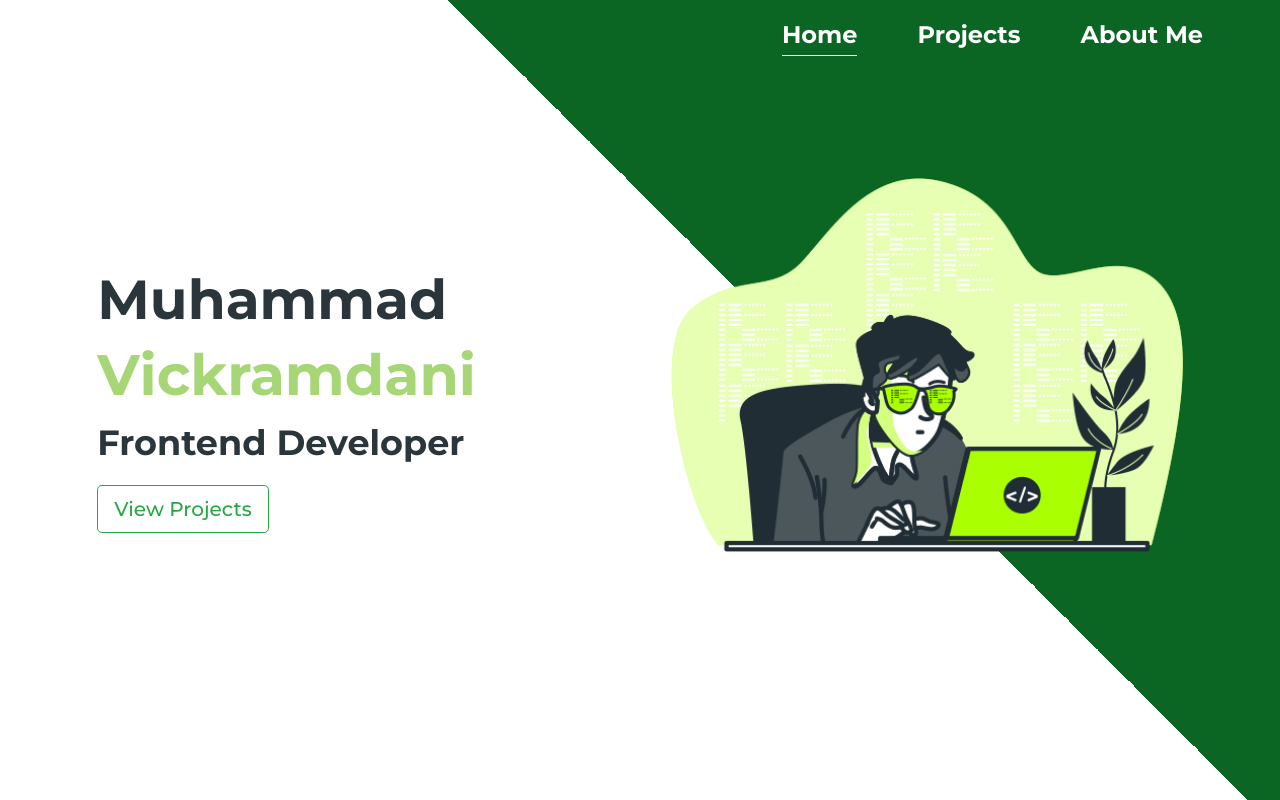
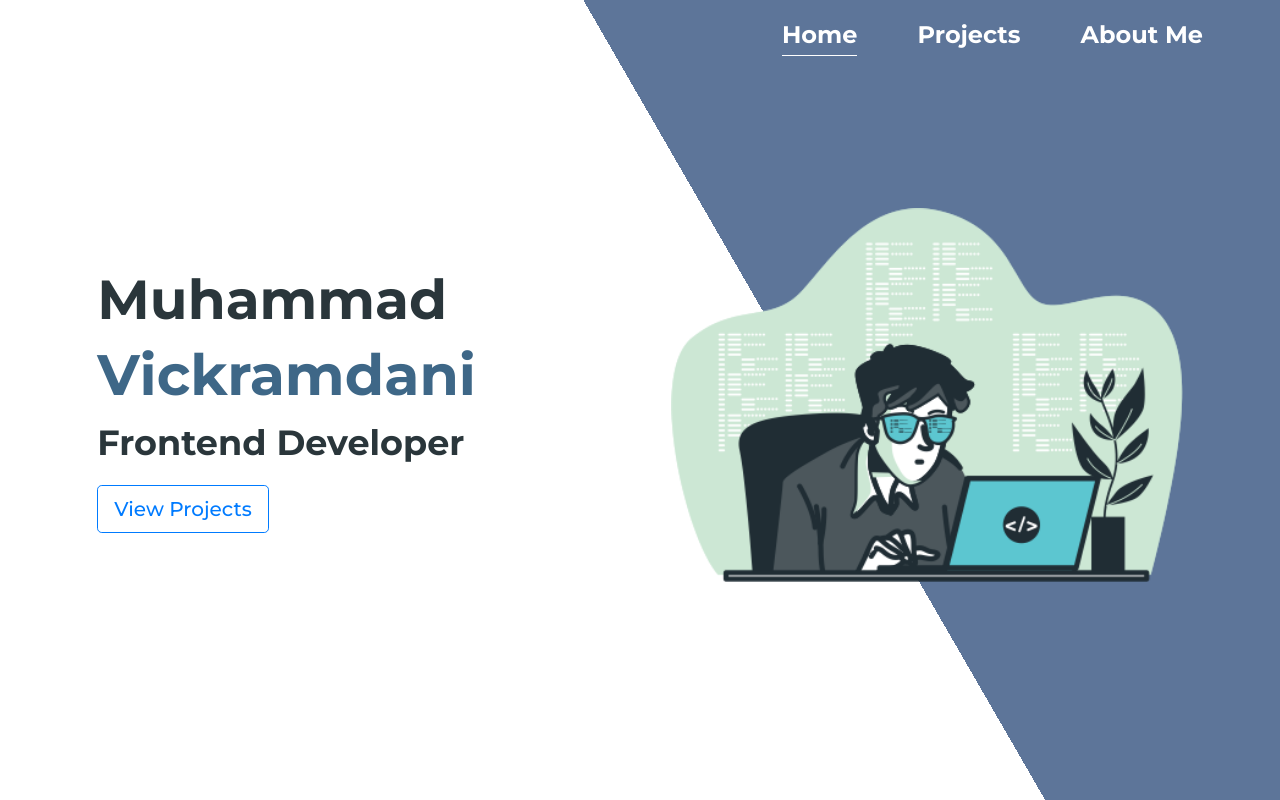
Before and after one commit to vickramdani/portofolio, a React (Create React App) app: page / in a window 1280 px wide. Built offline with nearby package versions, Linux system fonts and the light colour scheme.

Commit message:
update ui

```diff
--- a/src/App.css
+++ b/src/App.css
@@ -33,7 +33,7 @@ body {
 }
 
 .nav-menu {
-  background-color: #a7d676;
+  background-color: #abb6c8;
   width: 100vw;
   height: 50vh;
   display: flex;
@@ -84,7 +84,7 @@ body {
 }
 
 .navbar-toggle {
-  background-color: #a7d676;
+  background-color: #abb6c8;
   width: 100%;
   height: 80px;
   display: flex;
@@ -122,9 +122,18 @@ body {
 }
 
 .illust {
-  width: 90vw;
+  max-width: 80vw;
   height: auto;
-  margin-bottom: 70px;
+  margin-bottom: 40px;
+  margin-top: 30px;
+}
+
+@media (min-width: 480px) {
+  .illust {
+    max-width: 70vw;
+    margin-bottom: 40px;
+    padding-top: 40px;
+  }
 }
 
 @media (min-width: 768px) {
@@ -134,7 +143,15 @@ body {
   }
 
   .illust {
-    width: 76vw;
+    width: 40vw;
+    padding-top: 80px;
+  }
+}
+
+@media (min-width: 992px) {
+  .illust {
+    width: 40vw;
+    padding-top: 0;
   }
 }
 
--- a/src/components/About.js
+++ b/src/components/About.js
@@ -84,7 +84,7 @@ const About = () => {
             <h3>KEMKOMINFO - Digital Talent Schoolarship</h3>
             <p>Topic: Artificial Intelligence</p>
             <p>Introduction to Python and Machine Learning</p>
-            <Button onClick={handleShowModalOne} variant="danger">
+            <Button onClick={handleShowModalOne} variant="primary">
               View Sertificate
             </Button>
 
@@ -97,7 +97,7 @@ const About = () => {
                 />
               </Modal.Body>
               <Modal.Footer>
-                <Button onClick={handleClose} variant="danger">
+                <Button onClick={handleClose} variant="primary">
                   Close
                 </Button>
               </Modal.Footer>
@@ -115,7 +115,7 @@ const About = () => {
             <h3>DICODING INDONESIA</h3>
             <p>Topic: Belajar Dasar Pemograman Web</p>
             <p>Introduction to HTML, CSS, and Javascript</p>
-            <Button onClick={handleShowModalTwo} variant="danger">
+            <Button onClick={handleShowModalTwo} variant="primary">
               View Sertificate
             </Button>
 
@@ -128,7 +128,7 @@ const About = () => {
                 />
               </Modal.Body>
               <Modal.Footer>
-                <Button onClick={handleClose} variant="danger">
+                <Button onClick={handleClose} variant="primary">
                   Close
                 </Button>
               </Modal.Footer>
@@ -149,7 +149,7 @@ const About = () => {
               Learn JS ES6, Web Component, NPM, Webpack, Asynchronous request,
               and building app that display data from API
             </p>
-            <Button onClick={handleShowModalThree} variant="danger">
+            <Button onClick={handleShowModalThree} variant="primary">
               View Sertificate
             </Button>
 
@@ -162,7 +162,7 @@ const About = () => {
                 />
               </Modal.Body>
               <Modal.Footer>
-                <Button onClick={handleClose} variant="danger">
+                <Button onClick={handleClose} variant="primary">
                   Close
                 </Button>
               </Modal.Footer>
@@ -178,7 +178,7 @@ const About = () => {
               <p>{skill.skill}</p>
               <ProgressBar
                 now={skill.rating}
-                variant="danger"
+                variant="primary"
                 label={`${skill.rating}%`}
                 className="bar"
               />
--- a/src/components/Home.js
+++ b/src/components/Home.js
@@ -12,7 +12,7 @@ import {
   LastName,
   Proffesion,
 } from "./styled-components/HomeStyled";
-import Illust from "../asset/illust.png";
+import Illust from "../asset/ilust.png";
 
 const Home = () => {
   return (
@@ -30,7 +30,7 @@ const Home = () => {
           <Proffesion>Frontend Developer</Proffesion>
         </HeaderTxt>
         <NavLink to="/project">
-          <Button variant="outline-success" size="lg">
+          <Button variant="outline-primary" size="lg">
             View Projects
           </Button>
         </NavLink>
--- a/src/components/Project.js
+++ b/src/components/Project.js
@@ -36,7 +36,7 @@ const Project = () => {
                     Source Code
                   </BtnLinks>
                   <BtnLinks
-                    variant="success"
+                    variant="primary"
                     href={project.linkWeb}
                     target="_blank"
                   >
--- a/src/components/styled-components/AboutStyled.js
+++ b/src/components/styled-components/AboutStyled.js
@@ -7,7 +7,7 @@ export const AboutWrapper = styled.section`
   align-items: center;
   flex-direction: column;
   padding-top: 140px;
-  background-color: #0b6623;
+  background-color: #5d7599;
   @media ${Device.mobile} {
     & .header > h1 {
       font-size: 2em;
@@ -142,7 +142,7 @@ export const Contacts = styled.div`
     align-items: center;
     flex-direction: column;
     margin: 0px 30px;
-    color: #c23023;
+    color: #5d7599;
   }
   & .contact-info > div > p {
     font-size: 10px;
--- a/src/components/styled-components/HomeStyled.js
+++ b/src/components/styled-components/HomeStyled.js
@@ -5,35 +5,28 @@ import { Device } from "../media-queries/Breakpoint";
 
 export const HomeWrapper = styled.div`
   height: 100vh;
-  background-color: #fff;
-  background-image: radial-gradient(
-    180% 430px at 50% -30px,
-    #0b6623 75%,
-    transparent 75%
-  );
+  background: linear-gradient(180deg, #5d7599 50%, #f5f7fa 50%);
   display: flex;
   justify-content: center;
   align-items: center;
   flex-direction: column;
   @media ${Device.mobile} {
-    background-image: radial-gradient(
-      180% 900px at 50% -30px,
-      #0b6623 75%,
-      transparent 75%
-    );
+    background: linear-gradient(180deg, #5d7599 50%, #f5f7fa 50%);
   }
   @media ${Device.tablet} {
-    background-image: radial-gradient(
-      180% 700px at 50% -30px,
-      #0b6623 75%,
-      transparent 75%
-    );
+    background: linear-gradient(180deg, #5d7599 50%, #f5f7fa 50%);
+  }
+  @media ${Device.laptopS} {
+    background: #def4e4;
+    flex-direction: row-reverse;
+    justify-content: space-around;
+    background: linear-gradient(60deg, #fff 60%, #5d7599 40%);
   }
   @media ${Device.laptopM} {
     background: #def4e4;
     flex-direction: row-reverse;
     justify-content: space-around;
-    background: linear-gradient(45deg, #fff 60%, #0b6623 40%);
+    background: linear-gradient(60deg, #fff 60%, #5d7599 40%);
   }
 `;
 
@@ -42,6 +35,11 @@ export const HeaderTittle = styled.div`
   justify-content: center;
   align-items: center;
   flex-direction: column;
+  @media ${Device.laptopS} {
+    justify-content: flex-start;
+    align-items: flex-start;
+  }
+
   @media ${Device.laptopM} {
     justify-content: flex-start;
     align-items: flex-start;
@@ -53,6 +51,10 @@ export const HeaderTxt = styled.div`
   justify-content: flex-start;
   align-items: center;
   flex-direction: column;
+  @media ${Device.laptopS} {
+    justify-content: flex-start;
+    align-items: flex-start;
+  }
   @media ${Device.laptopM} {
     justify-content: flex-start;
     align-items: flex-start;
@@ -71,7 +73,7 @@ export const FirstName = styled.h3`
 `;
 
 export const LastName = styled.h2`
-  color: #a7d676;
+  color: #3e6787;
   font-weight: 700;
   @media ${Device.mobile} {
     font-size: 42px;
--- a/src/components/styled-components/ProjectStyled.js
+++ b/src/components/styled-components/ProjectStyled.js
@@ -9,7 +9,7 @@ export const ProjectWrapper = styled.section`
   align-items: center;
   flex-direction: column;
   padding-top: 140px;
-  background-color: #0b6623;
+  background-color: #5d7599;
   @media ${Device.laptopM} {
     margin-top: 0;
     padding-bottom: 30px;
@@ -22,6 +22,18 @@ export const ProjectList = styled.div`
   align-items: center;
   flex-direction: column;
   margin-top: 30px;
+  @media ${Device.tablet} {
+    display: grid;
+    grid-template-columns: repeat(2, 1fr);
+    grid-template-rows: repeat(4, 1fr);
+    grid-gap: 30px;
+  }
+  @media ${Device.laptopS} {
+    display: grid;
+    grid-template-columns: repeat(2, 1fr);
+    grid-template-rows: repeat(4, 1fr);
+    grid-gap: 30px;
+  }
   @media ${Device.laptopM} {
     display: grid;
     grid-template-columns: repeat(2, 1fr);
@@ -33,7 +45,7 @@ export const ProjectList = styled.div`
 export const ProjectCard = styled.div`
   background-color: transparent;
   width: 90vw;
-  height: 36vh;
+  height: 34vh;
   perspective: 1000px;
   & .card-inner {
     position: relative;
@@ -51,14 +63,14 @@ export const ProjectCard = styled.div`
   & .card-back {
     position: absolute;
     width: 100%;
-    height: 33vh;
+    height: 30vh;
     -webkit-backface-visibility: hidden;
     backface-visibility: hidden;
   }
 
   & .card-front > img {
-    width: 90vw;
-    height: 33vh;
+    width: 100%;
+    height: 30vh;
   }
 
   & .card-back {
@@ -75,7 +87,7 @@ export const ProjectCard = styled.div`
 
     & > p {
       padding: 10px 0;
-      font-size: 13px;
+      font-size: 15px;
     }
 
     & .btn-links {
@@ -85,32 +97,82 @@ export const ProjectCard = styled.div`
     }
   }
   @media ${Device.mobile} {
+    width: 77vw;
+    height: 40vh;
+
+    & .card-front,
+    & .card-back {
+      width: 100%;
+      height: 38vh;
+    }
+
+    & .card-front > img {
+      width: 100%;
+      height: 38vh;
+    }
     & .card-back {
       padding: 22px;
 
       & > h1 {
-        font-size: 26px;
+        font-size: 28px;
         padding-bottom: 10px;
       }
 
       & > p {
         font-size: 18px;
-        margin-bottom: 23px;
+        margin-bottom: 15px;
       }
     }
   }
   @media ${Device.tablet} {
+    width: 45vw;
+    height: 30vh;
+
+    & .card-front,
+    & .card-back {
+      width: 100%;
+      height: 30vh;
+    }
+
+    & .card-front > img {
+      width: 100%;
+      height: 30vh;
+    }
+
     & .card-back {
       padding: 24px;
 
       & > h1 {
-        font-size: 40px;
+        font-size: 18px;
         padding-bottom: 15px;
       }
 
       & > p {
-        font-size: 24px;
-        margin-bottom: 26px;
+        font-size: 12px;
+        margin-bottom: 20px;
+      }
+    }
+  }
+  @media ${Device.laptopS} {
+    width: 42vw;
+    height: 33vh;
+    & .card-front,
+    & .card-back {
+      width: 100%;
+      height: 33vh;
+    }
+
+    & .card-front > img {
+      width: 100%;
+      height: 33vh;
+    }
+    & .card-back {
+      & > h1 {
+        font-size: 25px;
+      }
+
+      & > p {
+        font-size: 14px;
       }
     }
   }
@@ -143,8 +205,11 @@ export const ProjectCard = styled.div`
 `;
 
 export const BtnLinks = styled(Button)`
-  font-size: 16px;
+  font-size: 14px;
+  @media ${Device.mobile} {
+    font-size: 18px;
+  }
   @media ${Device.tablet} {
-    font-size: 20px;
+    font-size: 12px;
   }
 `;
```
Also changed, not shown: 12 other files (tests, documents, lock files or other folders).
